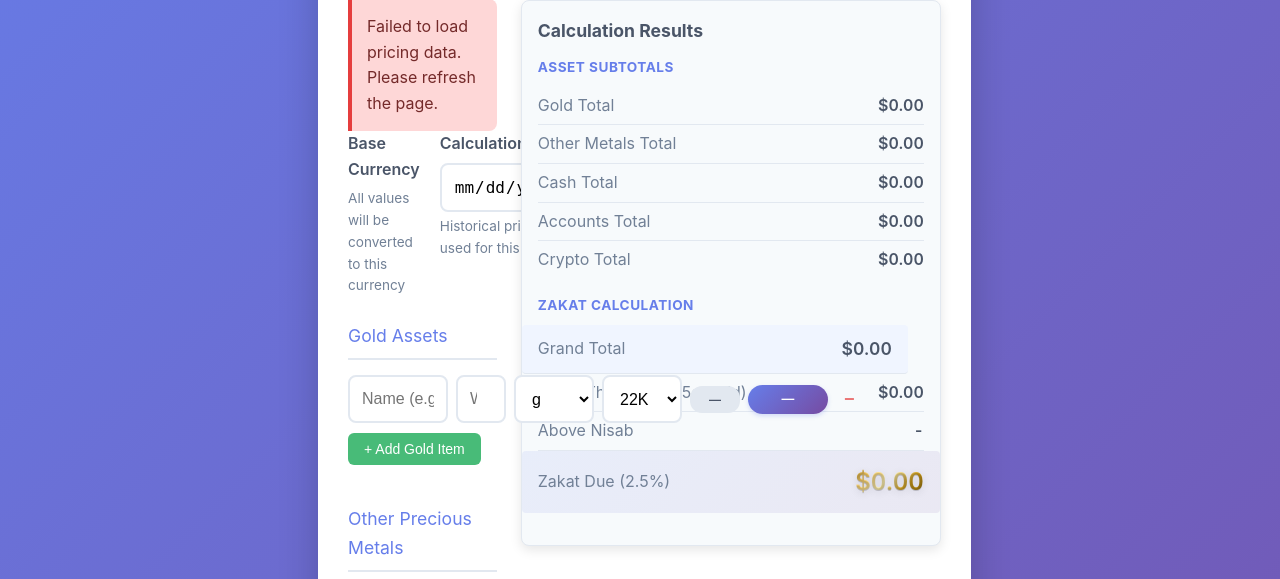
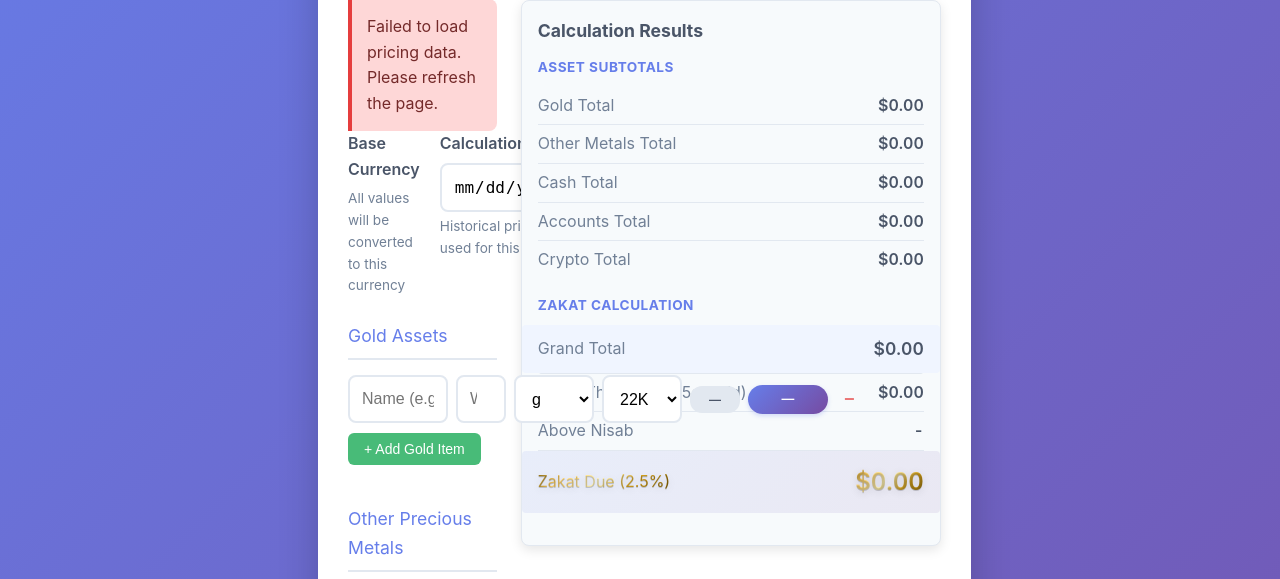
Before and after one commit to ace63093/zakatcalc, a Flask app: page / in a window 1280 px wide. Shown: the part 353-932 px from the top of the page. Run offline with Flask 3, Linux system fonts and the light colour scheme; some libraries are stand-ins or nearby versions.

Commit message:
fix(ui): align grand total and gold zakat due label

```diff
--- a/app/templates/base.html
+++ b/app/templates/base.html
@@ -155,11 +155,10 @@
             background-clip: text;
             font-size: 1.5rem;
         }
-        .zakat-due-value {
+        .zakat-due-gold {
             display: inline-block;
             position: relative;
             white-space: nowrap;
-            font-size: 1.5rem;
             background-image:
                 linear-gradient(135deg, #7a5a00 0%, #ffd36b 20%, #fff2b3 45%, #d3a11f 70%, #7a5a00 100%),
                 linear-gradient(120deg, rgba(255, 255, 255, 0) 0%, rgba(255, 255, 255, 0.35) 45%, rgba(255, 255, 255, 0) 70%);
@@ -172,6 +171,9 @@
             text-shadow: 0 1px 0 rgba(0, 0, 0, 0.18), 0 2px 8px rgba(0, 0, 0, 0.12);
             animation: zakat-sheen 4.2s ease-in-out infinite;
         }
+        .zakat-due-value {
+            font-size: 1.5rem;
+        }
         @keyframes zakat-sheen {
             0%, 70% {
                 background-position: 0 0, -200% 0;
@@ -181,7 +183,7 @@
             }
         }
         @media (prefers-reduced-motion: reduce) {
-            .zakat-due-value {
+            .zakat-due-gold {
                 animation: none;
                 background-position: 0 0, 0 0;
             }
@@ -371,10 +373,22 @@
             letter-spacing: 0.5px;
         }
         .grand-total {
+            position: relative;
+            padding: 10px 0;
+            border-radius: 4px;
+        }
+        .grand-total::before {
+            content: '';
+            position: absolute;
+            inset: 0 -16px;
             background: #f0f5ff;
-            margin: 0 -16px;
-            padding: 10px 16px;
             border-radius: 4px;
+            pointer-events: none;
+            z-index: 0;
+        }
+        .grand-total > * {
+            position: relative;
+            z-index: 1;
         }
         .grand-total .result-value {
             font-size: 1.1rem;
--- a/app/templates/calculator.html
+++ b/app/templates/calculator.html
@@ -202,8 +202,8 @@
                         <span class="result-value" id="aboveNisab">-</span>
                     </div>
                     <div class="result-row zakat-row">
-                        <span class="result-label">Zakat Due (2.5%)</span>
-                        <span class="result-value"><span class="zakat-due-value" id="zakatDue">$0.00</span></span>
+                        <span class="result-label"><span class="zakat-due-gold">Zakat Due (2.5%)</span></span>
+                        <span class="result-value"><span class="zakat-due-gold zakat-due-value" id="zakatDue">$0.00</span></span>
                     </div>
                 </div>
             </div>
```
